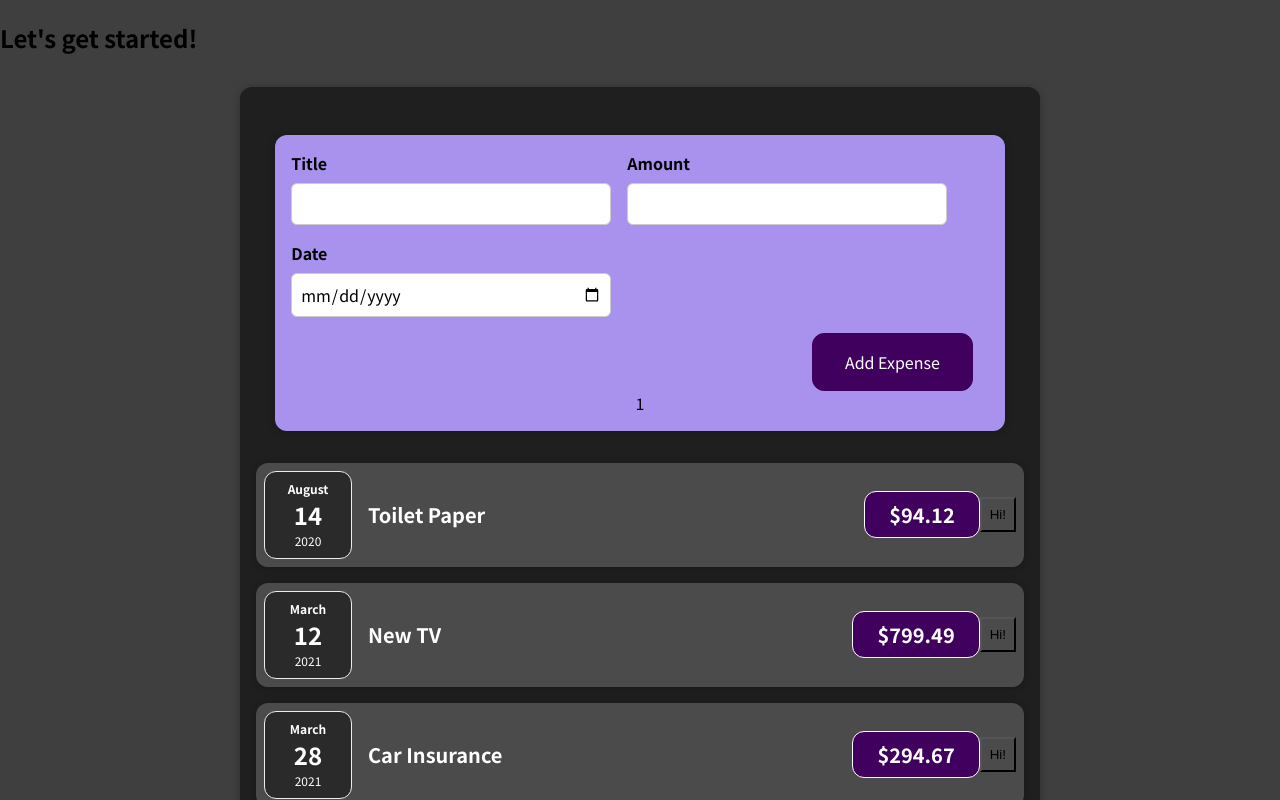
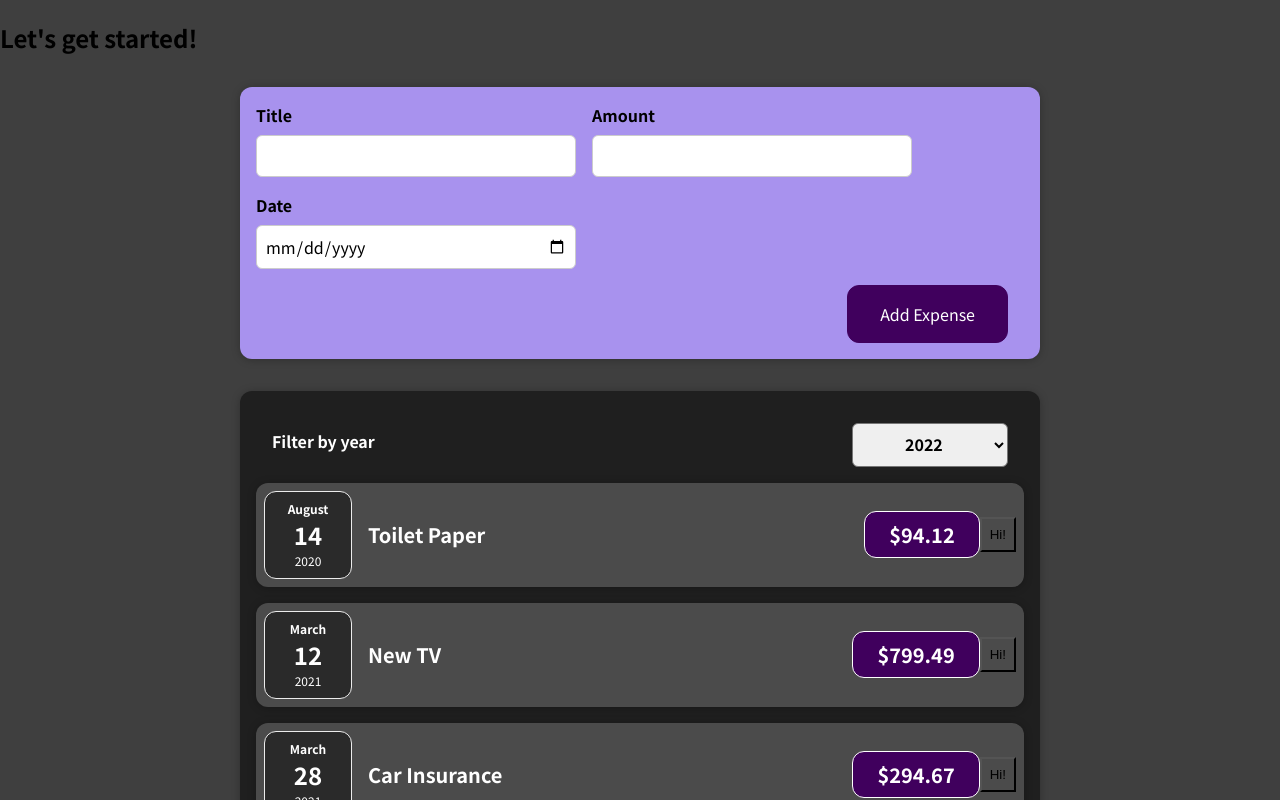
Before and after one commit to AkiyamaKunka/crush-course-react, a React (Create React App) app: page / in a window 1280 px wide. Shown: the top 800 px of the page. Built offline with nearby package versions, Linux system fonts and the light colour scheme.

Commit message:
Added components working on listening options of year as filter.

```diff
--- a/src/App.js
+++ b/src/App.js
@@ -30,6 +30,11 @@ function App() {
     ];
 
 
+    const createExpenseHandler = (expenseObject) => {
+        console.log(expenseObject);
+    };
+
+
     return (
         // <div className="App">
         //   <header className="App-header">
@@ -51,7 +56,7 @@ function App() {
             <h2>
                 Let's get started!
             </h2>
-            <Expenses item={expenses} onCreateExpenseObject1/>
+            <Expenses item={expenses} onCreateExpense={createExpenseHandler}/>
 
             {/*<ExpenseItem*/}
             {/*    title={expenses[0].title}*/}
--- a/src/components/Expense/Expenses.js
+++ b/src/components/Expense/Expenses.js
@@ -1,26 +1,32 @@
 import "./Expenses.css";
 import './ExpenseItem';
+import {useState} from "react";
 import ExpenseItem from "./ExpenseItem";
 import NewExpense from "../NewExpense/NewExpense";
 import Card from '../UI/Card';
+import ExpensesFilter from "../ExpensesFilter/ExpensesFilter";
 
 function Expenses(props) {
-    const createExpenseObject = (expenseObject) => {
-        console.log(expenseObject);
 
+    const [filteredYear, setFilteredYear] = useState('2020');
+    const createExpense = (expenseObject) => {
+        props.onCreateExpense(expenseObject);
     }
-
+    const selectedYearHandler = (selectedYear) => {
+        setFilteredYear(selectedYear);
+        console.log("get selected year from expense components!" + selectedYear);
+    }
     return (
+        <div>
+            <NewExpense onCreateExpense={createExpense} selected={filteredYear}/>
             <Card className='expenses'>
-            <NewExpense onCreateExpenseObject={createExpenseObject}/>
-
+                <ExpensesFilter onSelectedYear={selectedYearHandler}/>
                 <ExpenseItem item={props.item[0]}/>
                 <ExpenseItem item={props.item[1]}/>
                 <ExpenseItem item={props.item[2]}/>
                 <ExpenseItem item={props.item[3]}/>
             </Card>
+        </div>
     );
 }
-
-
 export default Expenses;
--- /dev/null
+++ b/src/components/ExpensesFilter/ExpensesFilter.css
@@ -0,0 +1,24 @@
+.expenses-filter {
+    color: white;
+    padding: 0 1rem;
+}
+
+.expenses-filter__control {
+    display: flex;
+    width: 100%;
+    align-items: center;
+    justify-content: space-between;
+    margin: 1rem 0;
+}
+
+.expenses-filter label {
+    font-weight: bold;
+    margin-bottom: 0.5rem;
+}
+
+.expenses-filter select {
+    font: inherit;
+    padding: 0.5rem 3rem;
+    font-weight: bold;
+    border-radius: 6px;
+}
--- /dev/null
+++ b/src/components/ExpensesFilter/ExpensesFilter.js
@@ -0,0 +1,23 @@
+import React from 'react';
+import './ExpensesFilter.css';
+
+
+const ExpensesFilter = (props) => {
+    const selectedYearHandler = (event) => {
+        props.onSelectedYear(event.target.value);
+    };
+    return (
+        <div className='expenses-filter'>
+            <div className='expenses-filter__control'>
+                <label>Filter by year</label>
+                <select onChange={selectedYearHandler} value={props.selected}>
+                    <option value='2022'>2022</option>
+                    <option value='2021'>2021</option>
+                    <option value='2020'>2020</option>
+                    <option value='2019'>2019</option>
+                </select>
+            </div>
+        </div>
+    );
+};
+export default ExpensesFilter;
--- a/src/components/NewExpense/ExpenseForm.js
+++ b/src/components/NewExpense/ExpenseForm.js
@@ -15,7 +15,6 @@ const ExpenseForm = (props) => {
             amount: enteredAmount,
             date: new Date(enteredDate)
         };
-        console.log(expenseData);
         props.onSaveExpenseData(expenseData);
         setEnteredTitle('');
         setEnteredAmount('');
--- a/src/components/NewExpense/NewExpense.js
+++ b/src/components/NewExpense/NewExpense.js
@@ -3,16 +3,15 @@ import ExpenseForm from "./ExpenseForm";
 
 const NewExpense = (props) => {
     const saveExpenseDataHandler = (expenseData) => {
-        console.log(expenseData);
         const expenseObject = {
             ...expenseData,
             id: Math.random().toString()
         };
-        props.onCreateExpenseObject(expenseObject);
+        props.onCreateExpense(expenseObject);
     };
     return (
         <div className='new-expense'>
-            <ExpenseForm onSaveExpenseData={saveExpenseDataHandler}/>1
+            <ExpenseForm onSaveExpenseData={saveExpenseDataHandler}/>
         </div>
     );
 };
```
Lines whose indentation alone changed are shown as unchanged.
